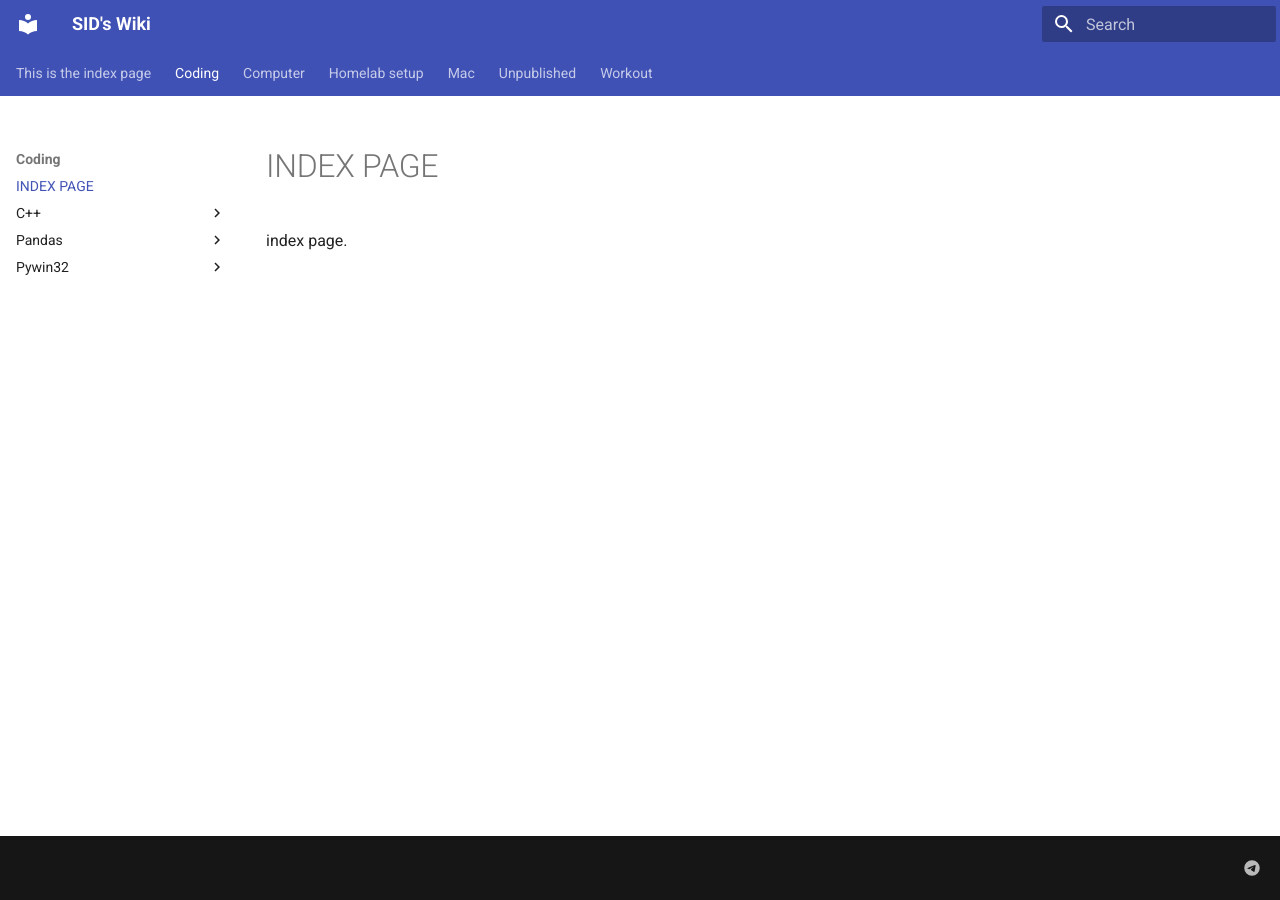
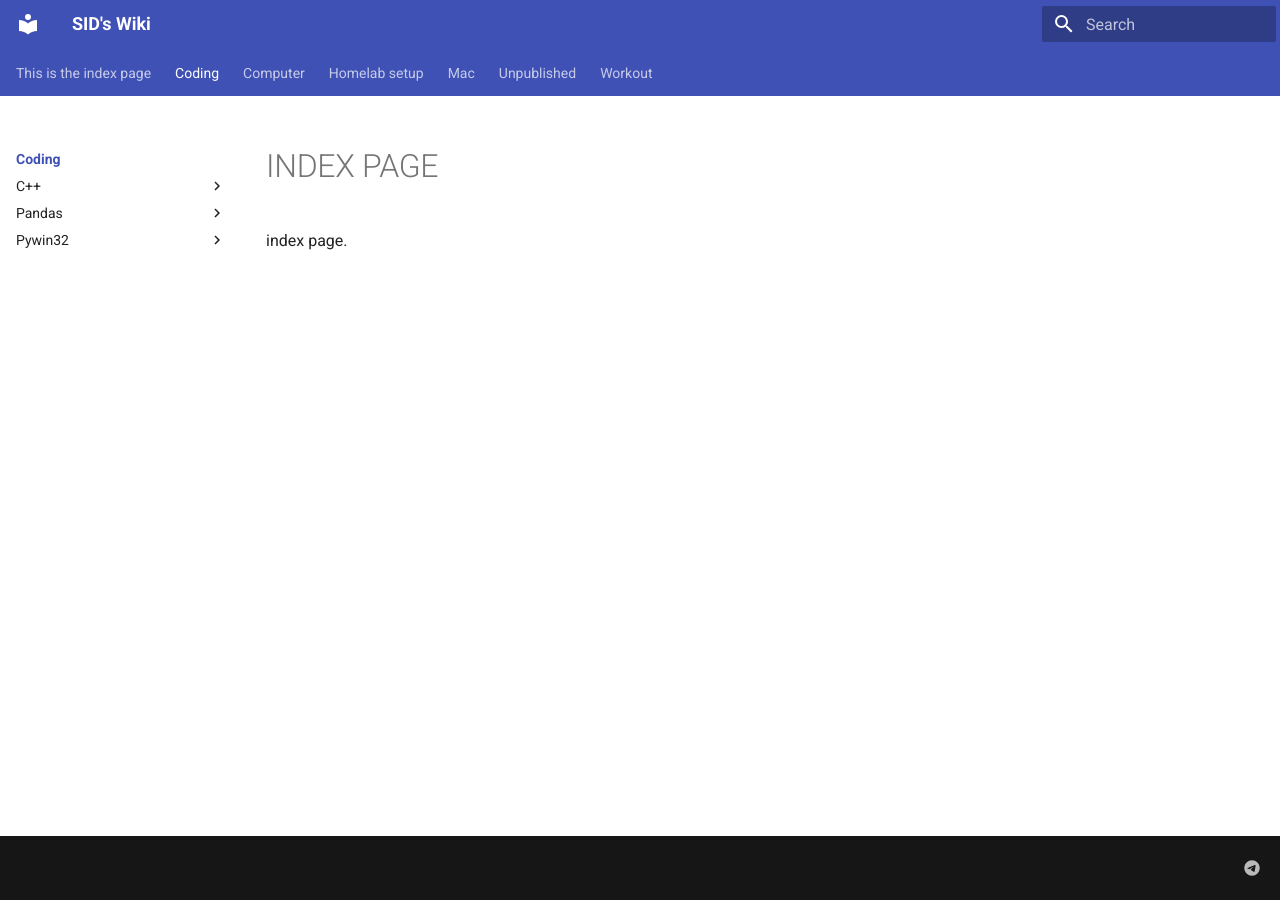
Before and after one commit to sidkang/wiki, an MkDocs documentation site: the page built from docs/coding/index.md, in a window 1280 px wide. Built offline with MkDocs 1.6.1 and Material for MkDocs 9.7.7, drawn with Linux system fonts in a browser that asks for light colours.

Commit message:
what happened.

```diff
--- a/mkdocs.yml
+++ b/mkdocs.yml
@@ -21,8 +21,11 @@ theme:
     - navigation.tabs
     # - navigation.sections
     # - navigation.expand
-    # - header.autohide
+    - header.autohide
     - navigation.top
+    - navigation.tracking
+    - navigation.indexes
+    - content.code.annotate
 
 extra_css:
   - assets/stylesheets/basic.css
```
